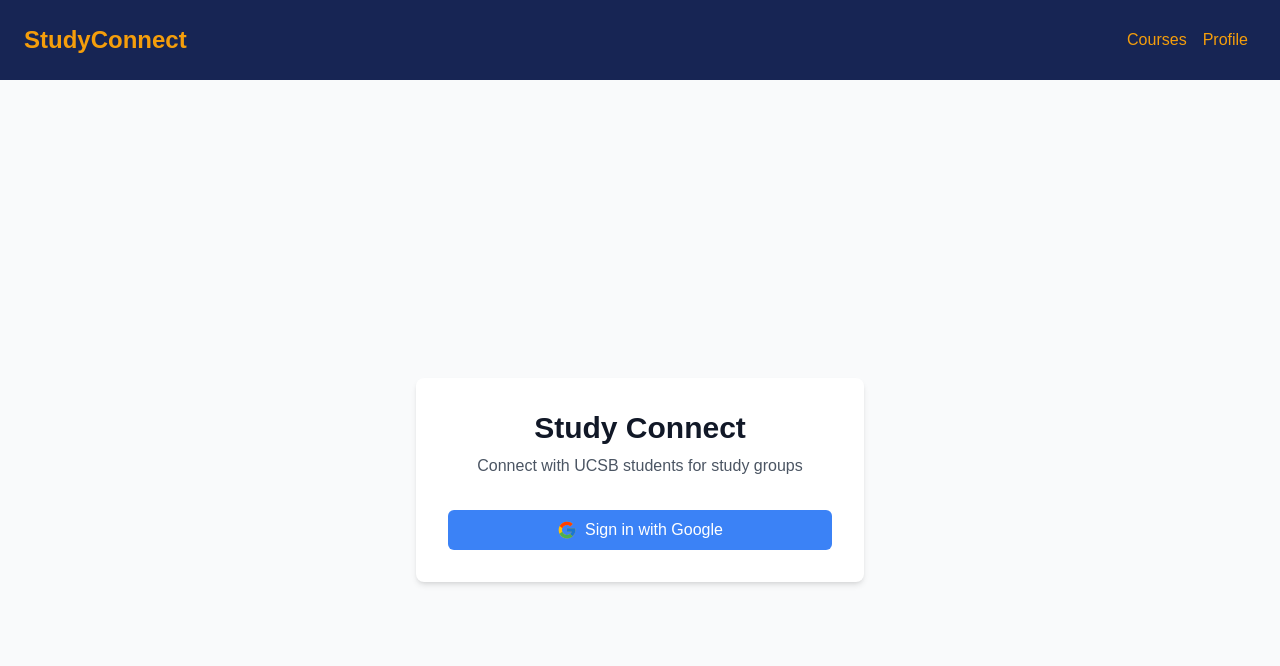
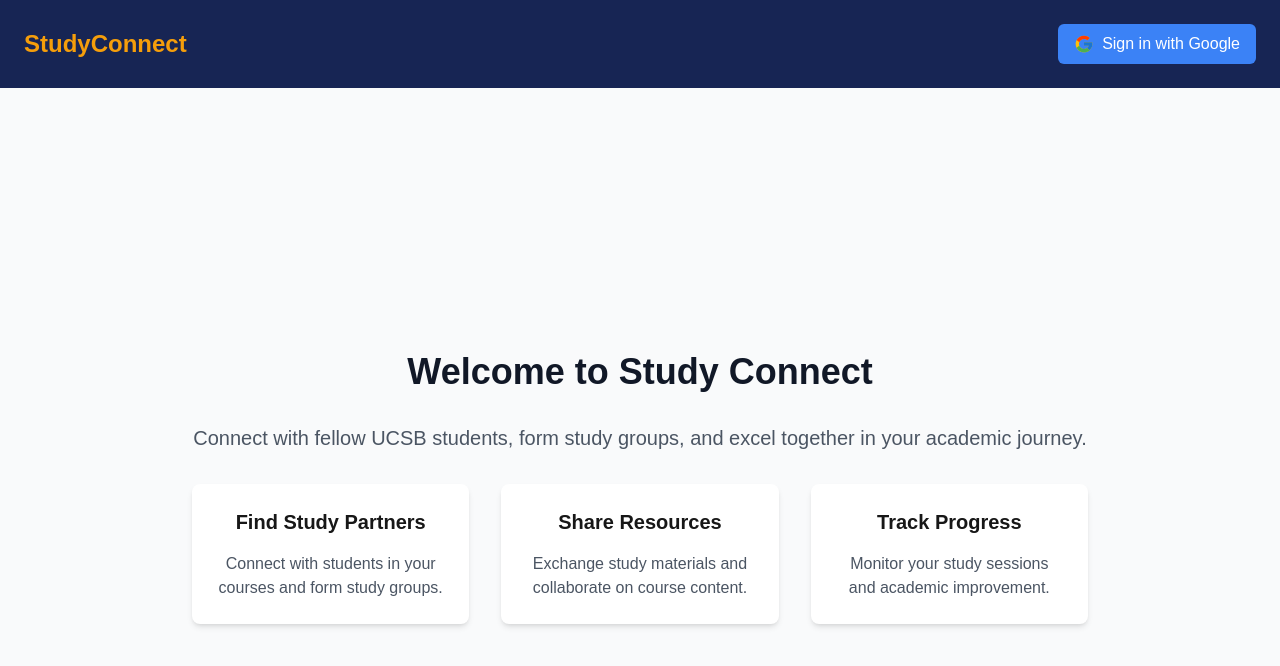
Before and after one commit to ucsb-cs148-w25/pj06-studyconnect, a Next.js app in the folder study-connect/: page / in a window 1280 px wide. Shown: the top 666 px of the page. Built offline with nearby package versions, Linux system fonts and the light colour scheme; no server answers.

Commit message:
move login/signup to navbar

```diff
--- a/study-connect/app/components/navbar.tsx
+++ b/study-connect/app/components/navbar.tsx
@@ -1,20 +1,101 @@
+'use client';
 import Link from 'next/link';
+import Image from "next/image";
+import { useRouter } from 'next/navigation';
+import { useState, useEffect } from 'react';
+import { auth } from '../../lib/firebase';
+import { signInWithPopup, GoogleAuthProvider, onAuthStateChanged, User } from 'firebase/auth';
+import { getFirestore, doc, getDoc } from 'firebase/firestore';
 
 export const Navbar = () => {
+    const [user, setUser] = useState<User | null>(null);
+    const [error, setError] = useState<string>('');
+    const router = useRouter();
+
+    useEffect(() => {
+        const unsubscribe = onAuthStateChanged(auth, (user) => {
+            setUser(user);
+        });
+
+        return () => unsubscribe();
+    }, []);
+
+    const signInWithGoogle = async () => {
+        try {
+            const provider = new GoogleAuthProvider();
+            provider.setCustomParameters({
+                hd: 'ucsb.edu'
+            });
+
+            const result = await signInWithPopup(auth, provider);
+            const email = result.user.email;
+
+            if (!email?.endsWith('@ucsb.edu')) {
+                await auth.signOut();
+                setError('Please use your UCSB email address to sign in.');
+                return;
+            }
+
+            const db = getFirestore();
+            const userDoc = await getDoc(doc(db, 'users', result.user.uid));
+            if (userDoc.exists()) {
+                const userData = userDoc.data();
+                if (!userData.name || !userData.grade || !userData.major) {
+                    router.push('/profile');
+                }
+            } else {
+                router.push('/profile');
+            }
+        } catch (error) {
+            setError('Failed to sign in. Please try again.');
+            console.error(error);
+        }
+    };
+
+    const handleSignOut = async () => {
+        try {
+            await auth.signOut();
+        } catch (error) {
+            console.error('Error signing out:', error);
+        }
+    };
+
     return (
-        <nav className="bg-blue-950 text-amber-500 p-4 sm:p-6 md:flex md:justify-between md:items-center">
+        <nav className="bg-blue-950 text-amber-500 p-4 sm:p-6">
             <div className="container mx-auto flex justify-between items-center">
                 <Link href="/" className="text-2xl font-bold">
                     StudyConnect
                 </Link>
-                <div className="hidden md:flex">
-
-                    <Link href="/courses" className="mx-2 hover:text-gray-300">
-                        Courses
-                    </Link>
-                    <Link href="/profile" className="mx-2 hover:text-gray-300">
-                        Profile
-                    </Link>
+                <div className="flex items-center gap-4">
+                    {user ? (
+                        <>
+                            <Link href="/courses" className="hover:text-gray-300">
+                                Courses
+                            </Link>
+                            <Link href="/profile" className="hover:text-gray-300">
+                                Profile
+                            </Link>
+                            <button
+                                onClick={handleSignOut}
+                                className="px-4 py-2 text-white bg-red-500 rounded-md hover:bg-red-600 transition-colors"
+                            >
+                                Sign Out
+                            </button>
+                        </>
+                    ) : (
+                        <button
+                            onClick={signInWithGoogle}
+                            className="px-4 py-2 text-white bg-blue-500 rounded-md hover:bg-blue-600 transition-colors flex items-center gap-2"
+                        >
+                            <Image
+                                src="/google.svg"
+                                alt="Google logo"
+                                width={20}
+                                height={20}
+                            />
+                            Sign in with Google
+                        </button>
+                    )}
                 </div>
             </div>
         </nav>
--- a/study-connect/app/page.tsx
+++ b/study-connect/app/page.tsx
@@ -1,115 +1,28 @@
-'use client';
-import Image from "next/image";
-import { signInWithPopup, GoogleAuthProvider, onAuthStateChanged, User } from 'firebase/auth';
-import { auth } from '../lib/firebase';
-import { getFirestore, doc, getDoc } from 'firebase/firestore';
-import { useState, useEffect } from 'react';
-import { useRouter } from 'next/navigation';
+export default function Home() {
+  return (
+    <div className="flex flex-col items-center justify-center min-h-screen bg-gray-50 p-8">
+      <div className="max-w-4xl text-center space-y-8">
+        <h1 className="text-4xl font-bold text-gray-900">Welcome to Study Connect</h1>
+        <p className="text-xl text-gray-600">
+          Connect with fellow UCSB students, form study groups, and excel together in your academic journey.
+        </p>
 
-export default function Home() {
-  const [error, setError] = useState<string>('');
-  const [user, setUser] = useState<User | null>(null); // Replace `any` with `User | null`
-  const [loading, setLoading] = useState(true);
-  const router = useRouter();
+        <div className="grid md:grid-cols-3 gap-8 mt-12">
+          <div className="p-6 bg-white rounded-lg shadow-md">
+            <h2 className="text-xl font-semibold mb-4">Find Study Partners</h2>
+            <p className="text-gray-600">Connect with students in your courses and form study groups.</p>
+          </div>
 
-  useEffect(() => {
-    const unsubscribe = onAuthStateChanged(auth, (user) => {
-      setUser(user);
-      setLoading(false);
-    });
+          <div className="p-6 bg-white rounded-lg shadow-md">
+            <h2 className="text-xl font-semibold mb-4">Share Resources</h2>
+            <p className="text-gray-600">Exchange study materials and collaborate on course content.</p>
+          </div>
 
-    return () => unsubscribe();
-  }, []);
-
-  const signInWithGoogle = async () => {
-    try {
-      const provider = new GoogleAuthProvider();
-      provider.setCustomParameters({
-        hd: 'ucsb.edu'
-      });
-
-      const result = await signInWithPopup(auth, provider);
-      const email = result.user.email;
-
-      if (!email?.endsWith('@ucsb.edu')) {
-        await auth.signOut();
-        setError('Please use your UCSB email address to sign in.');
-        return;
-      }
-
-      const db = getFirestore();
-      const userDoc = await getDoc(doc(db, 'users', result.user.uid));
-      if (userDoc.exists()) {
-        const userData = userDoc.data();
-        if (!userData.name || !userData.grade || !userData.major) {
-          router.push('/profile');
-        } else {
-          // TODO: Redirect to the main website
-          router.push('/'); // Placeholder for the main website
-        }
-      } else {
-        router.push('/profile');
-      }
-    } catch (error) {
-      setError('Failed to sign in. Please try again.');
-      console.error(error);
-    }
-  };
-
-  const handleSignOut = async () => {
-    try {
-      await auth.signOut();
-    } catch (error) {
-      console.error('Error signing out:', error);
-    }
-  };
-
-  const navigateToExplore = () => {
-    router.push('/explore');
-  }
-
-  if (loading) {
-    return <div className="flex items-center justify-center min-h-screen">Loading...</div>;
-  }
-
-  return (
-    <div className="flex flex-col items-center justify-center min-h-screen bg-gray-50">
-      <div className="w-full max-w-md p-8 space-y-8 bg-white rounded-lg shadow-md">
-        <div className="text-center">
-          <h1 className="text-3xl font-bold text-gray-900">Study Connect</h1>
-          <p className="mt-2 text-gray-600">Connect with UCSB students for study groups</p>
+          <div className="p-6 bg-white rounded-lg shadow-md">
+            <h2 className="text-xl font-semibold mb-4">Track Progress</h2>
+            <p className="text-gray-600">Monitor your study sessions and academic improvement.</p>
+          </div>
         </div>
-
-        {user ? (
-          <div className="space-y-4">
-            <p className="text-center text-gray-700">Welcome, {user.email}</p>
-            <button
-              onClick={handleSignOut}
-              className="w-full px-4 py-2 text-white bg-red-500 rounded-md hover:bg-red-600 transition-colors"
-            >
-              Sign Out
-            </button>
-          </div>
-        ) : (
-          <div className="space-y-4">
-            <button
-              onClick={signInWithGoogle}
-              className="w-full px-4 py-2 text-white bg-blue-500 rounded-md hover:bg-blue-600 transition-colors flex items-center justify-center gap-2"
-            >
-              <Image
-                src="/google.svg"
-                alt="Google logo"
-                width={20}
-                height={20}
-              />
-              Sign in with Google
-            </button>
-
-            {error && (
-              <p className="text-sm text-red-500 text-center">{error}</p>
-            )}
-          </div>
-        )}
       </div>
     </div>
   );
```
